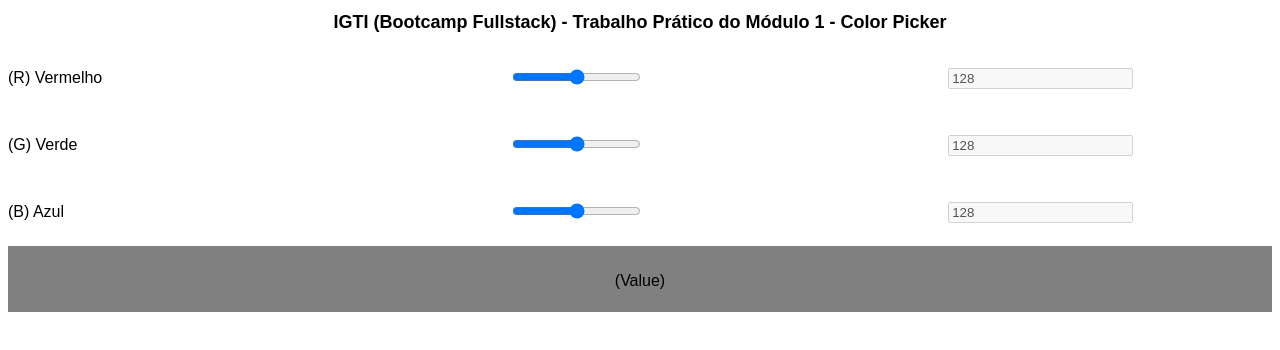
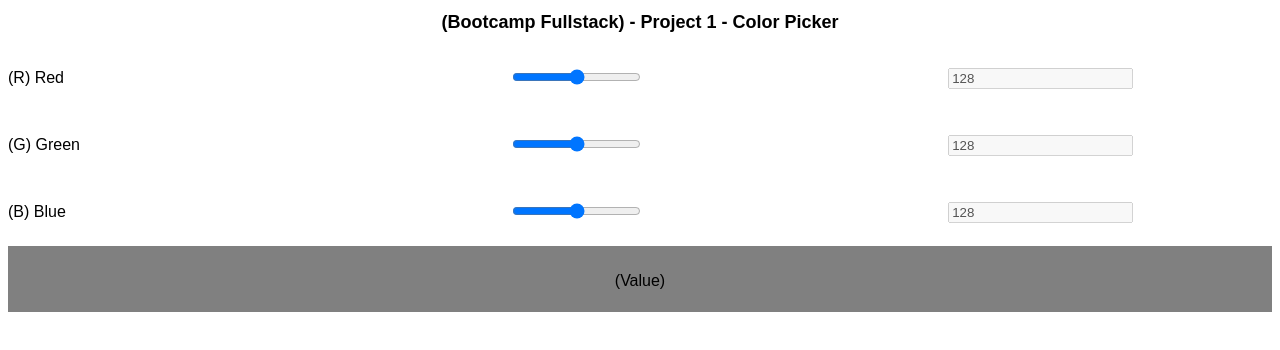
Before and after one commit to marcfreir/Bootcamp-Fullstack, a plain HTML site: page Project_1/index.html in a window 1280 px wide. Drawn offline with Linux system fonts and the light colour scheme.

Commit message:
Updated folder and files

```diff
--- a/Project_1/index.html
+++ b/Project_1/index.html
@@ -9,15 +9,15 @@
 <head>
     <meta charset="UTF-8">
     <meta name="viewport" content="width=device-width, initial-scale=1.0">
-    <title>IGTI (Bootcamp Fullstack) - Trabalho Prático do Módulo 1</title>
+    <title>(Bootcamp Fullstack) - Project 1</title>
     <link rel="stylesheet" href="./css/style.css">
 </head>
 <body>
-    <h1>IGTI (Bootcamp Fullstack) - Trabalho Prático do Módulo 1 - Color Picker</h1>
+    <h1>(Bootcamp Fullstack) - Project 1 - Color Picker</h1>
     <div class="grid-container">
         <!-- Red Area -->
         <div class="redLabel">
-            <label for="red_range">(R) Vermelho</label>
+            <label for="red_range">(R) Red</label>
         </div>
         <div class="redSlider">
             <input type="range" min="0" max="255" value="128" class="red_slider" id="red_range">
@@ -27,7 +27,7 @@
         </div>
         <!-- Green Area -->
         <div class="greenLabel">
-            <label for="green_range">(G) Verde</label>
+            <label for="green_range">(G) Green</label>
         </div>
         <div class="greenSlider">
             <input type="range" min="0" max="255" value="128" class="green_slider" id="green_range">
@@ -37,7 +37,7 @@
         </div>
         <!-- Blue Area -->
         <div class="blueLabel">
-            <label for="blue_range">(B) Azul</label>
+            <label for="blue_range">(B) Blue</label>
         </div>
         <div class="blueSlider">
             <input type="range" min="0" max="255" value="128" class="blue_slider" id="blue_range">
```
